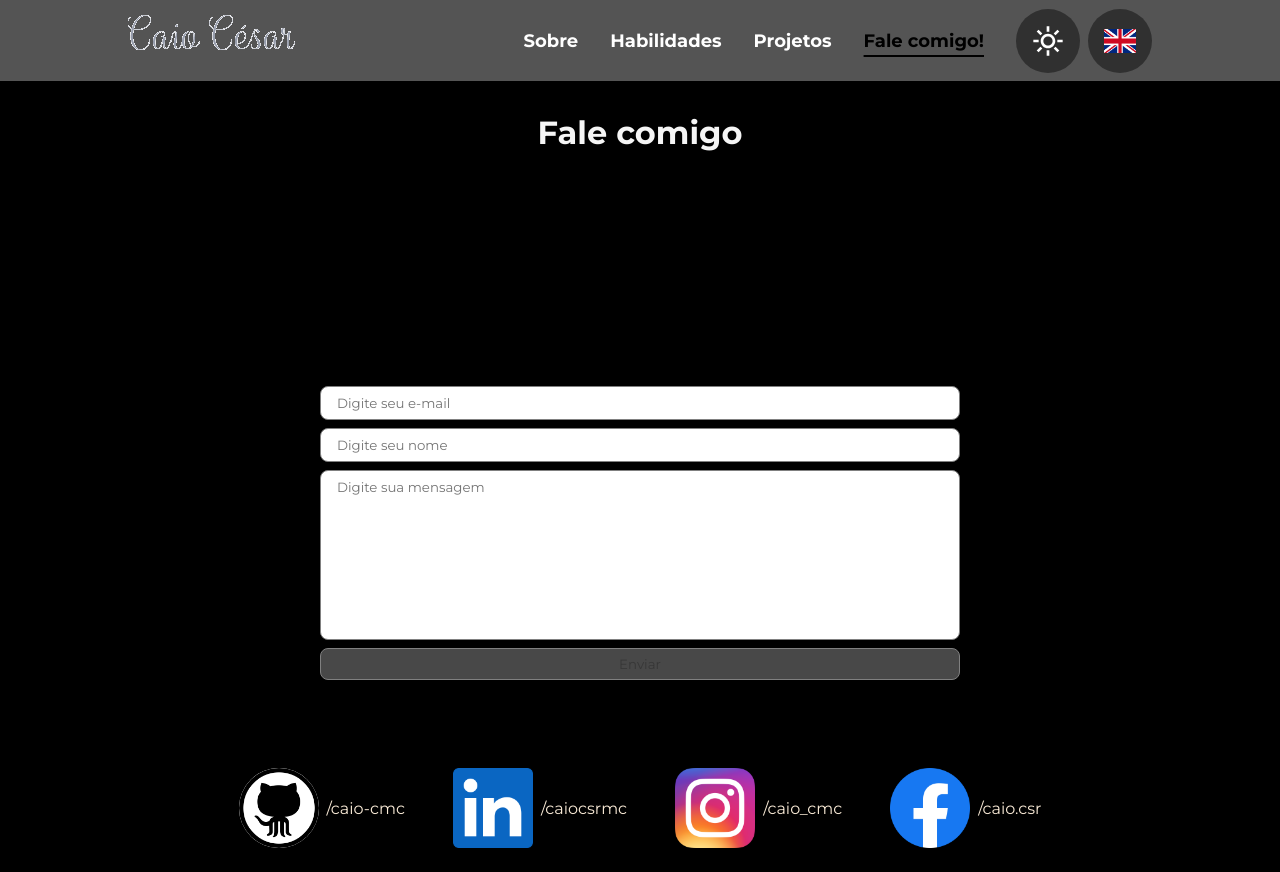
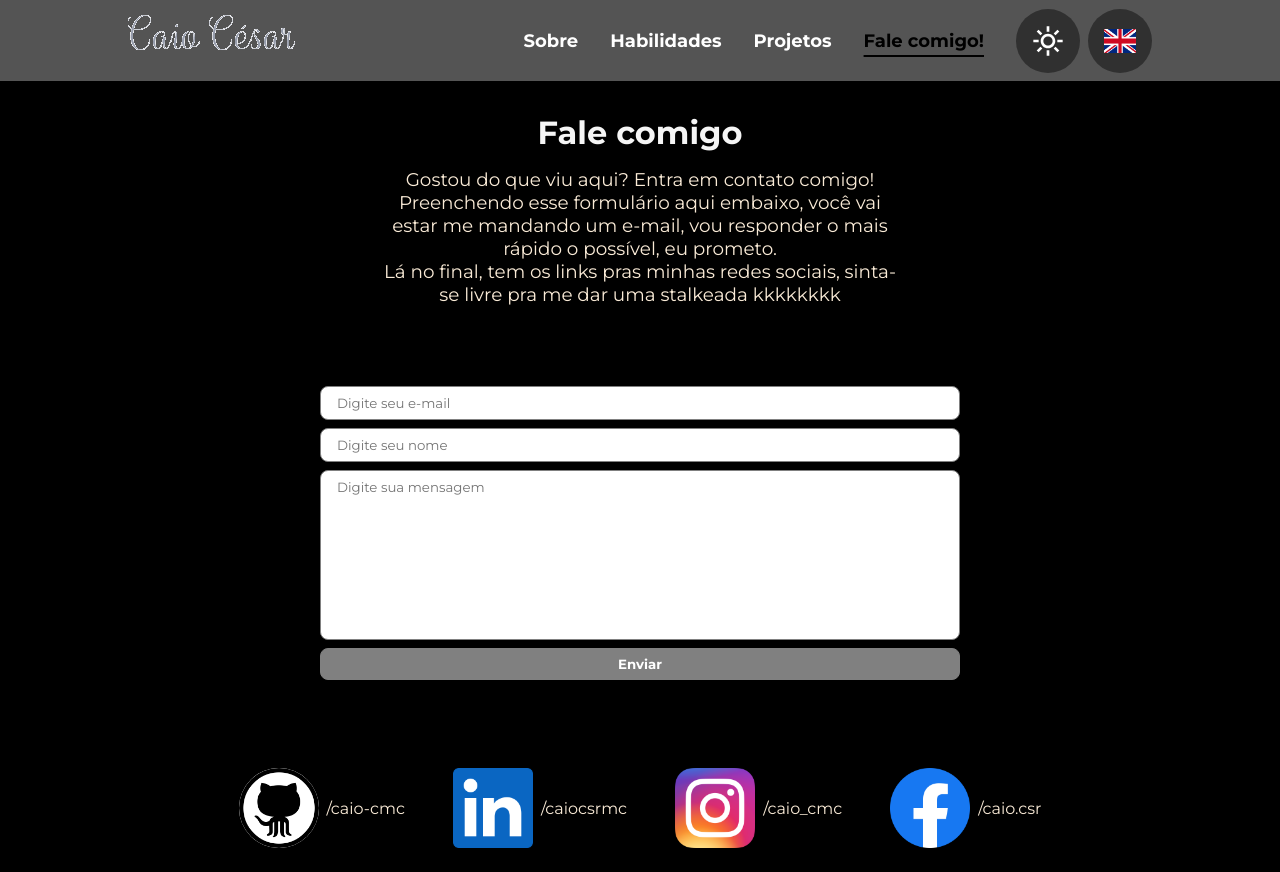
Before and after one commit to caio-cmc/portfolio, a React (Create React App) app: page /contact in a window 1280 px wide. Built offline with nearby package versions, Linux system fonts and the light colour scheme.

Commit message:
form button stylized

```diff
--- a/src/Components/EmailForm.jsx
+++ b/src/Components/EmailForm.jsx
@@ -80,7 +80,7 @@ function EmailForm() {
           }
         />
         <button
-          className="form-input button"
+          className="form-input form-sub-button"
           type="submit"
           disabled={ !buttonSwitch }
         >
--- a/src/Styles/Components/EmailForm.scss
+++ b/src/Styles/Components/EmailForm.scss
@@ -17,3 +17,7 @@
   height: 10rem;
   padding-top: 0.5rem;
 }
+
+.form-sub-button {
+  font-weight: 700;
+}
--- a/src/Styles/Components/StackCard.scss
+++ b/src/Styles/Components/StackCard.scss
@@ -6,8 +6,8 @@
   align-items: center;
   margin: 1rem;
   border-radius: 10%;
-  height: 11rem;
-  width: 10rem;
+  height: 10rem;
+  width: 9rem;
   gap: 1rem;
 }
 
--- a/src/Styles/General.scss
+++ b/src/Styles/General.scss
@@ -22,6 +22,18 @@ $mauve: #e0aaffff;
   }
   .toggler {
     background-color: #303030;
+  }
+  .form-sub-button {
+    background-color: #545454;
+    color: #fff;
+
+    &:hover {
+      background-color: #2e2e2e;
+    }
+
+    &:disabled {
+      background-color: grey;
+    }
   }
   .header-bg, .odd {
     background-color: #545454;
@@ -51,7 +63,7 @@ $mauve: #e0aaffff;
       color: red;
     }
   }
-  .txt {
+  .txt, .contact-txt {
     color: antiquewhite;
   }
   .selected {
@@ -70,6 +82,18 @@ $mauve: #e0aaffff;
   }
   .toggler {
     background-color: antiquewhite;
+  }
+  .form-sub-button {
+    background-color: #0466C8;
+    color: #fff;
+
+    &:hover {
+      background-color: #02376d;
+    }
+
+    &:disabled {
+      background-color: grey;
+    }
   }
   .header-bg, .odd {
     background-color: #0466C8;
@@ -99,7 +123,7 @@ $mauve: #e0aaffff;
       color: red;
     }
   }
-  .txt {
+  .txt, .contact-txt {
     color: black;
   }
   .selected {
```
